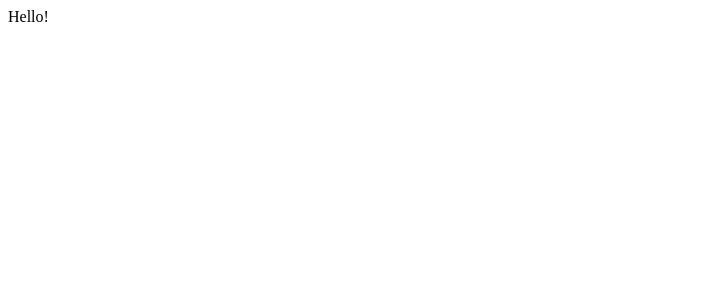
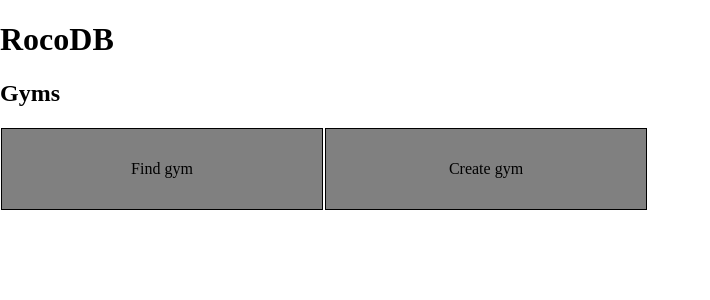
Before and after one commit to arodriguezhidalgo/rocod, a Django app: page /gyms/ in a window 1280 px wide. Before the commit the part shown is almost empty. Shown: the top 300 px of the page, without its empty margins (0-710 px from the left). Run offline with Django 5.2, Linux system fonts and the light colour scheme.

Commit message:
Created some template with basic css

```diff
--- /dev/null
+++ b/rocodb/mainapp/static/main.css
@@ -0,0 +1,31 @@
+body {
+    margin: 0;
+    padding: 0;
+}
+
+.gym-options {
+    /* This one forces the buttons to have the same width */
+    /* width: fit-content; */
+    padding: 0;
+    display: flex;
+    flex-wrap: wrap;
+}
+
+.gym-button {
+    list-style: none;
+    background-color: #808080;
+    width: 20rem;
+    height: 5rem;
+    margin: 1px;
+    border: solid 1px;
+
+    /* Vertical alignment using flex*/
+    display: flex;
+    align-items: center;
+    justify-content: center;
+}
+
+.gym-button:hover {
+    cursor: pointer;
+    background-color: #c0bebe;
+}
--- a/rocodb/mainapp/templates/gyms/index.html
+++ b/rocodb/mainapp/templates/gyms/index.html
@@ -1,11 +1,21 @@
 <!DOCTYPE html>
 <html lang="en">
+
 <head>
     <meta charset="UTF-8">
     <meta name="viewport" content="width=device-width, initial-scale=1.0">
     <title>Document</title>
+    {% load static %}
+    <link rel="stylesheet" href="{% static 'main.css' %}">
 </head>
+
 <body>
-    Hello!
+    <h1>RocoDB</h1>
+    <h2>Gyms</h2>
+    <ul class="gym-options">
+        <li class="gym-button">Find gym</li>
+        <li class="gym-button">Create gym</li>
+    </ul>
 </body>
+
 </html>
```
